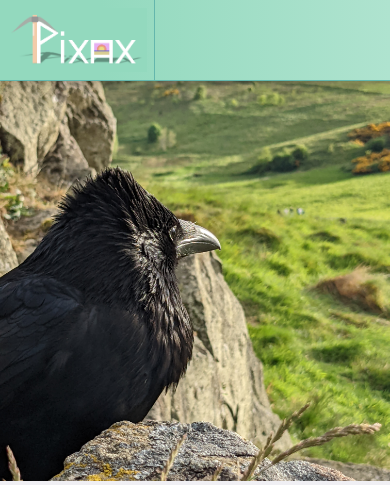
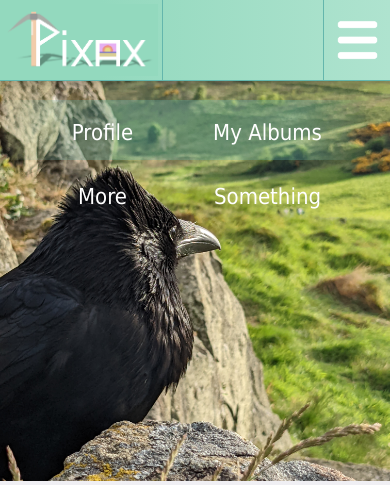
Before and after one commit to OliveMcCullough/Pixax-Project, a Django app: page /users/register/ in a window 390 px wide. Shown: the top 485 px of the page. Run offline with Django 4.2, Linux system fonts and the light colour scheme.

Commit message:
Work done on navbar and on responsiveness

```diff
--- a/pixax/scss/pixax.scss
+++ b/pixax/scss/pixax.scss
@@ -24,6 +24,53 @@ $fading-green-gradient-to-top: linear-gradient(to top, $green, rgba(240,240,240,
 $breakpoint-phone: 768px;
 $breakpoint-desktop: 1020px;
 
+$default-font-size:18px;
+$small-font-size:13px;
+$nav-elements-font-size:22px;
+
+@keyframes updown {
+    0% {
+        transform: scale(1,1) translateY(0%);
+    }
+
+    10% {
+        transform: scale(1.1,.8) translateY(-15%);
+    }
+
+    30% {
+        transform: scale(.8,1.1) translateY(-15%);
+    }
+
+    50% {
+        transform: scale(1,1) translateY(-15%);
+    }
+
+    100% {
+        transform: scale(1,1) translateY(0%);
+    }
+}
+
+@keyframes squish {
+    0% {
+        transform: scale(1,1);
+    }
+
+    10% {
+        transform: scale(1.1,.8);
+    }
+
+    30% {
+        transform: scale(.8,1.1);
+    }
+
+    50% {
+        transform: scale(1,1);
+    }
+
+    100% {
+        transform: scale(1,1);
+    }
+}
 
 html, body {
     margin: 0px;
@@ -34,29 +81,93 @@ html, body {
     font-family: Tahoma;
 }
 
-
-
 .navbar{
     background:$nav-bar-gradient;
-    height: 80px;
+    min-height: 80px;
     border-bottom: 1px $soft-border-color solid;
     box-shadow: $default-box-shadow;
     z-index: 2;
     flex: 0 1 auto;
     position: relative;
-}
-
-.nav_logo_link{
-    display:inline-block;
-    height:100%;
-    margin:auto;
-    border-right: 1px $soft-border-color solid;
-}
-
-.nav_logo{
-    max-width:90%;
-    max-height:90%;
-    margin:5%;
+    display: inline-block;
+    a.nav_logo_link{
+        float:left;
+        height:80px;
+        margin:auto;
+        border-right: 1px $soft-border-color solid;
+        padding:0;
+        img.nav_logo{
+            display:inline-block;
+            max-height:72px;
+            margin:4px;
+        }
+    }
+    ul{
+        list-style-type: none;
+        vertical-align: top;
+        float:right;
+        padding:0px;
+        margin:0px;
+        &.icon_list{
+            border-left: 1px $soft-border-color solid;
+            height:60px;
+            padding:20px 0px 0 0;
+            li{
+                padding:0px;
+                display: inline-block;
+                height:40px;
+                width:40px;
+                margin:0 13px;
+                cursor:pointer;
+                &.profile_icon:hover img{
+                    animation: updown 1s ease infinite;
+                }
+                &.menu_icon:hover img{
+                    animation: squish 1s ease infinite;
+                }
+                img{
+                    max-height:40px;
+                    pointer-events: none;
+                }
+            }
+        }
+        &.item_list{
+            height:60px;
+            background:linear-gradient(to right, rgba($green, 0) 0%,rgba($green, 0.3) 20%, rgba($green, 0.3) 80%, rgba($green, 0) 100%);
+            margin:20px 20px 0 0;
+            padding:0 20px 0 20px;
+            li{
+                margin:0;
+                padding:0px;
+                display: inline-block;
+                height:100%;
+                width: 135px;
+                margin:0 15px;
+                text-align: center;
+                position:relative;
+                transition: background-color 0.25s ease-in-out;
+                background-color:rgba($green, 0);
+                &:hover{
+                    background-color:$green;
+                }
+                a{
+                    display:inline-block;
+                    text-decoration: none;
+                    color:white;
+                    font-size: $nav-elements-font-size;
+                    width:100%;
+                    height:100%;
+                    span{
+                        position:absolute;
+                        bottom: 15px;
+                        display: block;
+                        text-align: center;
+                        width: 100%;
+                    }
+                }
+            }
+        }
+    }
 }
 
 .main{
@@ -109,7 +220,7 @@ input[type=text], input[type=email], input[type=password]{
     border: 1px solid $border-color;
     border-radius: 3px;
     display: block;
-    font-size:18px;
+    font-size: $default-font-size;
     height: 50px;
     box-shadow: $default-box-shadow;
 
@@ -154,7 +265,7 @@ button, .button{
     height:50px;
     border: 0px solid $border-color;
     display: block;
-    font-size:18px;
+    font-size: $default-font-size;
     background-color: $primary-button-color;
     color: white;
     border-radius: 3px;
@@ -191,7 +302,7 @@ button, .button{
 }
 
 .help_text, .error_text, .note{
-    font-size:13px;
+    font-size:$small-font-size;
     overflow: hidden;
     transition: max-height 0.5s ease-in-out;
 
--- a/pixax/static/css/pixax.css
+++ b/pixax/static/css/pixax.css
@@ -4,6 +4,74 @@
 /* colour for info and highlights */
 /* for page backgrounds and large sections */
 /* for page backgrounds and large sections */
+@-webkit-keyframes updown {
+  0% {
+    transform: scale(1, 1) translateY(0%);
+  }
+  10% {
+    transform: scale(1.1, 0.8) translateY(-15%);
+  }
+  30% {
+    transform: scale(0.8, 1.1) translateY(-15%);
+  }
+  50% {
+    transform: scale(1, 1) translateY(-15%);
+  }
+  100% {
+    transform: scale(1, 1) translateY(0%);
+  }
+}
+@keyframes updown {
+  0% {
+    transform: scale(1, 1) translateY(0%);
+  }
+  10% {
+    transform: scale(1.1, 0.8) translateY(-15%);
+  }
+  30% {
+    transform: scale(0.8, 1.1) translateY(-15%);
+  }
+  50% {
+    transform: scale(1, 1) translateY(-15%);
+  }
+  100% {
+    transform: scale(1, 1) translateY(0%);
+  }
+}
+@-webkit-keyframes squish {
+  0% {
+    transform: scale(1, 1);
+  }
+  10% {
+    transform: scale(1.1, 0.8);
+  }
+  30% {
+    transform: scale(0.8, 1.1);
+  }
+  50% {
+    transform: scale(1, 1);
+  }
+  100% {
+    transform: scale(1, 1);
+  }
+}
+@keyframes squish {
+  0% {
+    transform: scale(1, 1);
+  }
+  10% {
+    transform: scale(1.1, 0.8);
+  }
+  30% {
+    transform: scale(0.8, 1.1);
+  }
+  50% {
+    transform: scale(1, 1);
+  }
+  100% {
+    transform: scale(1, 1);
+  }
+}
 html, body {
   margin: 0px;
   height: 100%;
@@ -15,25 +83,93 @@ html, body {
 
 .navbar {
   background: linear-gradient(to right, #93d9be 100px, #afe3cf 100%);
-  height: 80px;
+  min-height: 80px;
   border-bottom: 1px #64B6AC solid;
   box-shadow: rgba(0, 0, 0, 0.24) 0px 3px 8px;
   z-index: 2;
   flex: 0 1 auto;
   position: relative;
+  display: inline-block;
 }
-
-.nav_logo_link {
+.navbar a.nav_logo_link {
+  float: left;
+  height: 80px;
+  margin: auto;
+  border-right: 1px #64B6AC solid;
+  padding: 0;
+}
+.navbar a.nav_logo_link img.nav_logo {
+  display: inline-block;
+  max-height: 72px;
+  margin: 4px;
+}
+.navbar ul {
+  list-style-type: none;
+  vertical-align: top;
+  float: right;
+  padding: 0px;
+  margin: 0px;
+}
+.navbar ul.icon_list {
+  border-left: 1px #64B6AC solid;
+  height: 60px;
+  padding: 20px 0px 0 0;
+}
+.navbar ul.icon_list li {
+  padding: 0px;
+  display: inline-block;
+  height: 40px;
+  width: 40px;
+  margin: 0 13px;
+  cursor: pointer;
+}
+.navbar ul.icon_list li.profile_icon:hover img {
+  -webkit-animation: updown 1s ease infinite;
+          animation: updown 1s ease infinite;
+}
+.navbar ul.icon_list li.menu_icon:hover img {
+  -webkit-animation: squish 1s ease infinite;
+          animation: squish 1s ease infinite;
+}
+.navbar ul.icon_list li img {
+  max-height: 40px;
+  pointer-events: none;
+}
+.navbar ul.item_list {
+  height: 60px;
+  background: linear-gradient(to right, rgba(100, 182, 172, 0) 0%, rgba(100, 182, 172, 0.3) 20%, rgba(100, 182, 172, 0.3) 80%, rgba(100, 182, 172, 0) 100%);
+  margin: 20px 20px 0 0;
+  padding: 0 20px 0 20px;
+}
+.navbar ul.item_list li {
+  margin: 0;
+  padding: 0px;
   display: inline-block;
   height: 100%;
-  margin: auto;
-  border-right: 1px #64B6AC solid;
+  width: 135px;
+  margin: 0 15px;
+  text-align: center;
+  position: relative;
+  transition: background-color 0.25s ease-in-out;
+  background-color: rgba(100, 182, 172, 0);
 }
-
-.nav_logo {
-  max-width: 90%;
-  max-height: 90%;
-  margin: 5%;
+.navbar ul.item_list li:hover {
+  background-color: #64B6AC;
+}
+.navbar ul.item_list li a {
+  display: inline-block;
+  text-decoration: none;
+  color: white;
+  font-size: 22px;
+  width: 100%;
+  height: 100%;
+}
+.navbar ul.item_list li a span {
+  position: absolute;
+  bottom: 15px;
+  display: block;
+  text-align: center;
+  width: 100%;
 }
 
 .main {
--- a/pixax/templates/base.html
+++ b/pixax/templates/base.html
@@ -10,8 +10,8 @@
     <title> Pixax - {% block title %}{% endblock %}</title>
   </head>
 <body>
-    <nav class="navbar">
-        <a href="TO DO" class="nav_logo_link"> <img class="nav_logo" src="{% static 'images/logo.png' %}" alt="Pixax Logo"> </a>
-    </nav >
+    <nav class="navbar"><a href="TO DO" class="nav_logo_link"><img class="nav_logo" src="{% static 'images/logo.png' %}" alt="Pixax Logo"> </a>
+      <ul class="icon_list">{%if user.is_authenticated %}<li class="profile_icon"><img src="{%static "images/profile.png"%}" alt="Profile icon"/> </li>{%endif%}<li class="menu_icon"><img src="{%static "images/menu.png"%}" alt="Menu"/></li></ul>
+      <ul class="item_list"><li> <a href="TO DO"><span>Profile</span></a></li><li><a href="TO DO"><span>My Albums</span></a></li><li><a href="TO DO"><span>More</span></a></li><li><a href="TO DO"><span>Something</span></a></li></ul></nav >
     {% block content %} {% endblock %}
 </body>
```
Also changed, not shown: pixax/static/images/menu.png (added), pixax/static/images/profile.png (added), 1 other file.
